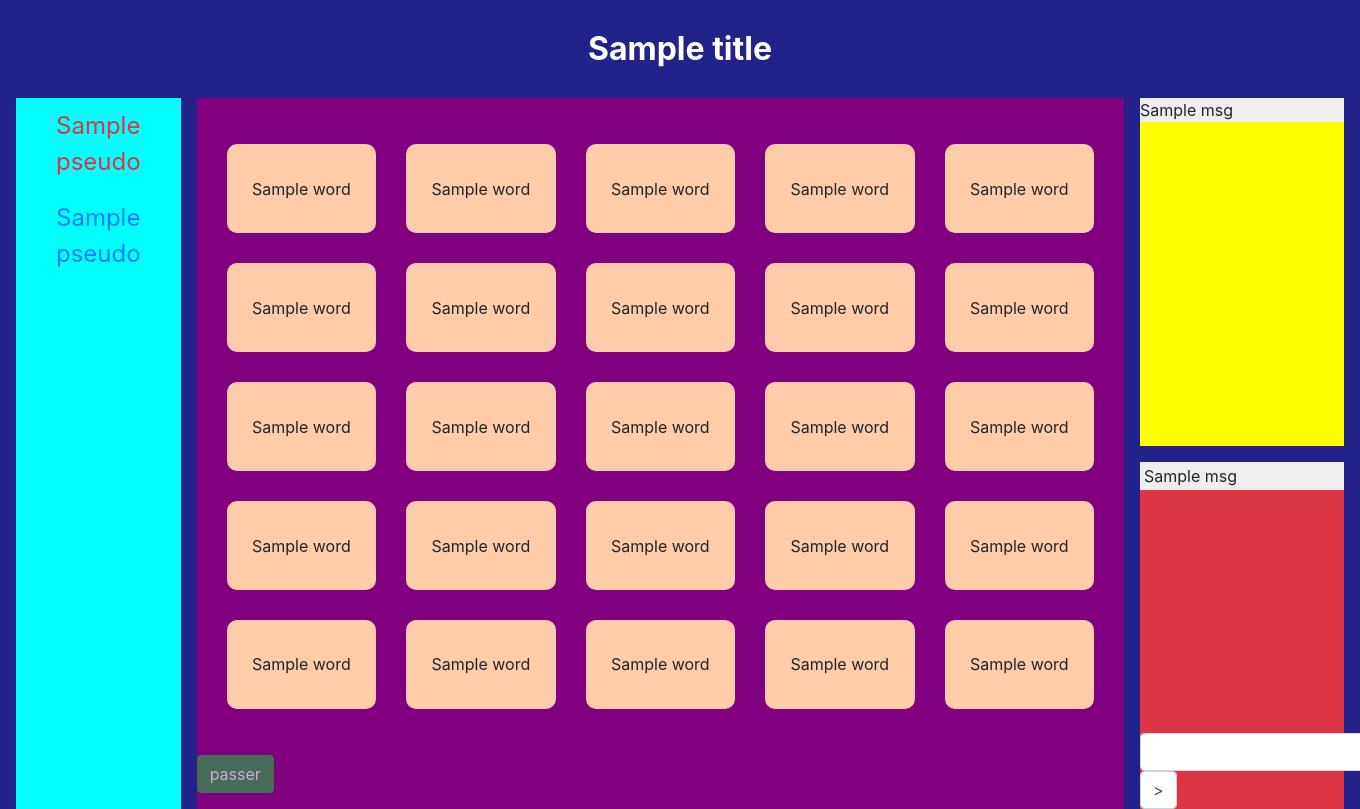
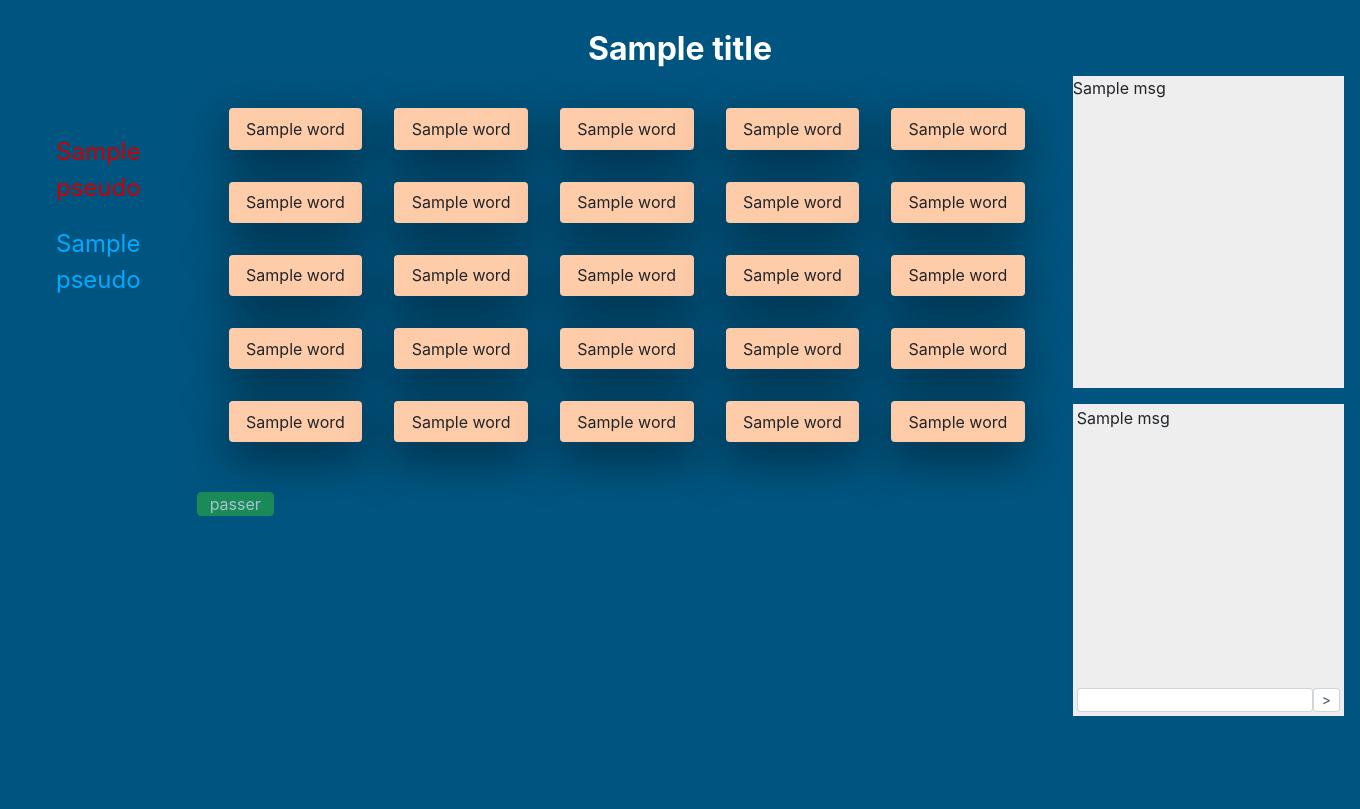
Before and after one commit to GChalony/CodeName, a Flask app: template templates/grid.html in a window 1360 px wide; the page is wider, and only the part inside the window is pictured. After the commit the page ends 716 px from the top of that part, so only its background shows below. Run offline with Flask 2, Linux system fonts and the light colour scheme; the template is opened without the code that fills it: most values are stand-ins (such as "Sample title", 1, 10 or a date in 2020); some libraries are stand-ins or nearby versions.

Commit message:
Cool colors and fix a few layout bugs

```diff
--- a/run.py
+++ b/run.py
@@ -61,4 +61,4 @@ socketio.on_namespace(game_manager)
 
 
 if __name__ == '__main__':
-    socketio.run(app)
+    socketio.run(app, debug=True)
--- a/static/css/grid.css
+++ b/static/css/grid.css
@@ -2,29 +2,26 @@ html, body {
   height: auto;
   margin: 0;
 }
-body{ background: #228; }
+body{ background: #005580; }
 h1
 {
     color: white;
     font-size: 2em;
     font-weight: bold;
     text-align: center;
-    margin: 30px;
+    margin-top: 30px;
 }
 #container
 {
     display: flex;
 }
 
-#players, #chats{
-    width: 15%;
-}
 /* Left part : teams */
 #players
 {
     display: flex;
     flex-direction: column;
-    background: cyan;
+    /*background: cyan;*/
 }
 .pseudo
 {
@@ -38,32 +35,32 @@ h1
 }
 .pseudo[data-team="1"]
 {
-    color: #dc3545;
+    color: #c00;
 }
 .pseudo[data-team="2"]
 {
-    color: #007bff;
+    color: #0af;
 }
 
 /* Center: grid */
 #center
 {
-    background: purple;
+    /*background: purple;*/
 }
 table
 {
     margin: auto;
-    border-spacing: 30px;
     table-layout: fixed ;
     border-collapse: initial;
+    border-spacing: 2rem;
 }
 td
 {
     background: #fca;
     background-repeat: no-repeat;
     text-align: center;
-    padding: 3.5% 0;
-    border-radius: 10px;
+    padding: 1% 0;
+    box-shadow: 0 1rem 3rem rgba(0,0,0,.5);
 }
 td:hover
 {
@@ -83,11 +80,12 @@ td[data-code="0"]
 }
 td[data-code="1"]
 {
-    background: #dc3545;
+    background: #c00;
+    color: white;
 }
 td[data-code="2"]
 {
-    background: #007bff;
+    background: #0af;
     color: white;
 }
 td[data-code="3"]
@@ -104,6 +102,7 @@ td[data-code="3"]
     display: flex;
     flex-direction: column;
     justify-content: space-between;
+    height: 80vh;  /* Don't really like that */
 }
 .msglist
 {
@@ -116,14 +115,14 @@ td[data-code="3"]
 #events
 {
     height: 40%;
-    background: yellow;
+    background: #eee;
 }
 #events li {background: white;}
 #events li:nth-child(odd) {background: #eee;}
 #chat
 {
     height: 50%;
-    background: #dc3545;
+    background: #eee;
 }
 #messages {
     margin: 0;
@@ -140,3 +139,10 @@ td[data-code="3"]
 {
     display: flex;
 }
+
+/* Overwrite some bootstrap stuff */
+.form-control-sm
+{
+    height: 1.5rem;
+    line-height: 0;
+}
--- a/templates/grid.html
+++ b/templates/grid.html
@@ -14,7 +14,7 @@
 <div class="" class="d-flex flex-column">
     <h1 id="toptitle">{{ title }}</h1>
     <div id="container">
-        <div id="players" class="mx-3">
+        <div id="players" class="mx-3 mt-5">
             {% for i in [1, 2] %}
                 {% for player in teams[i-1] %}
                 <span
@@ -26,13 +26,14 @@
                 {% endfor %}
             {% endfor %}
         </div>
-        <div id="center" class="py-3">
+        <div id="center" class="">
             <table id="table" class="mb-3 w-100">
                 {% for r in range(5) %}
                 <tr>
                     {% for c in range(5) %}
                     {% set cell = 'r'~r~'c'~c %}
                     <td id="{{ cell }}"
+                        class="rounded"
                         data-votedfor="{%if votes_history[cell] is defined %}true{% else %}false{% endif %}"
                         data-code="{% if is_spy %}{{ answers[r][c] }}{% elif votes_history[cell] is defined %}{{ votes_history[cell] }}{% else %}-1{% endif %}"
                         data-enabled="false"
@@ -46,13 +47,13 @@
             <div>
                 {% if is_spy %}
                 <form id="controls" class="form-inline flex-nowrap justify-content-center">
-                    <input id="hint" class="form-control" type="text">
-                    <input id="n" class="form-control" type="number" min="0" max="9">
-                    <input id="send-hint" class="btn btn-success"
+                    <input id="hint" class="form-control form-control-sm" type="text">
+                    <input id="n" class="form-control form-control-sm mx-5" type="number" min="0" max="9">
+                    <input id="send-hint" class="btn btn-success form-control-sm"
                            type="submit" {% if not spy_enabled %}disabled{% endif %}>
                 </form>
                 {% else %}
-                <input id="pass"  class="btn btn-success" type="submit" value="passer" disabled>
+                <input id="pass"  class="btn btn-success form-control-sm" type="submit" value="passer" disabled>
                 {% endif %}
             </div>
         </div>
@@ -70,13 +71,15 @@
                     <li>{{ msg }}</li>
                     {% endfor %}
                 </ul>
-                <form id="msgform" class="form-inline">
-                    <input type="text" id="m" class="form-control" autocomplete="off">
-                    <input type="submit" id="s" class="form-control" value=">">
+                <form id="msgform" class="form-inline flex-nowrap p-1">
+                    <input type="text" id="m" class="form-control form-control-sm" autocomplete="off">
+                    <input type="submit" id="s" class="form-control form-control-sm" value=">">
                 </form>
             </div>
         </div>
     </div>
+
+    <!--  Scripts  -->
     <script src="//cdnjs.cloudflare.com/ajax/libs/socket.io/2.2.0/socket.io.js" integrity="sha256-yr4fRk/GU1ehYJPAs8P4JlTgu0Hdsp4ZKrx8bDEDC3I=" crossorigin="anonymous"></script>
     <script src="{{ url_for('static', filename='js/grid/grid_controls.js') }}"></script>
     {% if is_spy %}<script src="{{ url_for('static', filename='js/grid/spy.js') }}"></script>
```
